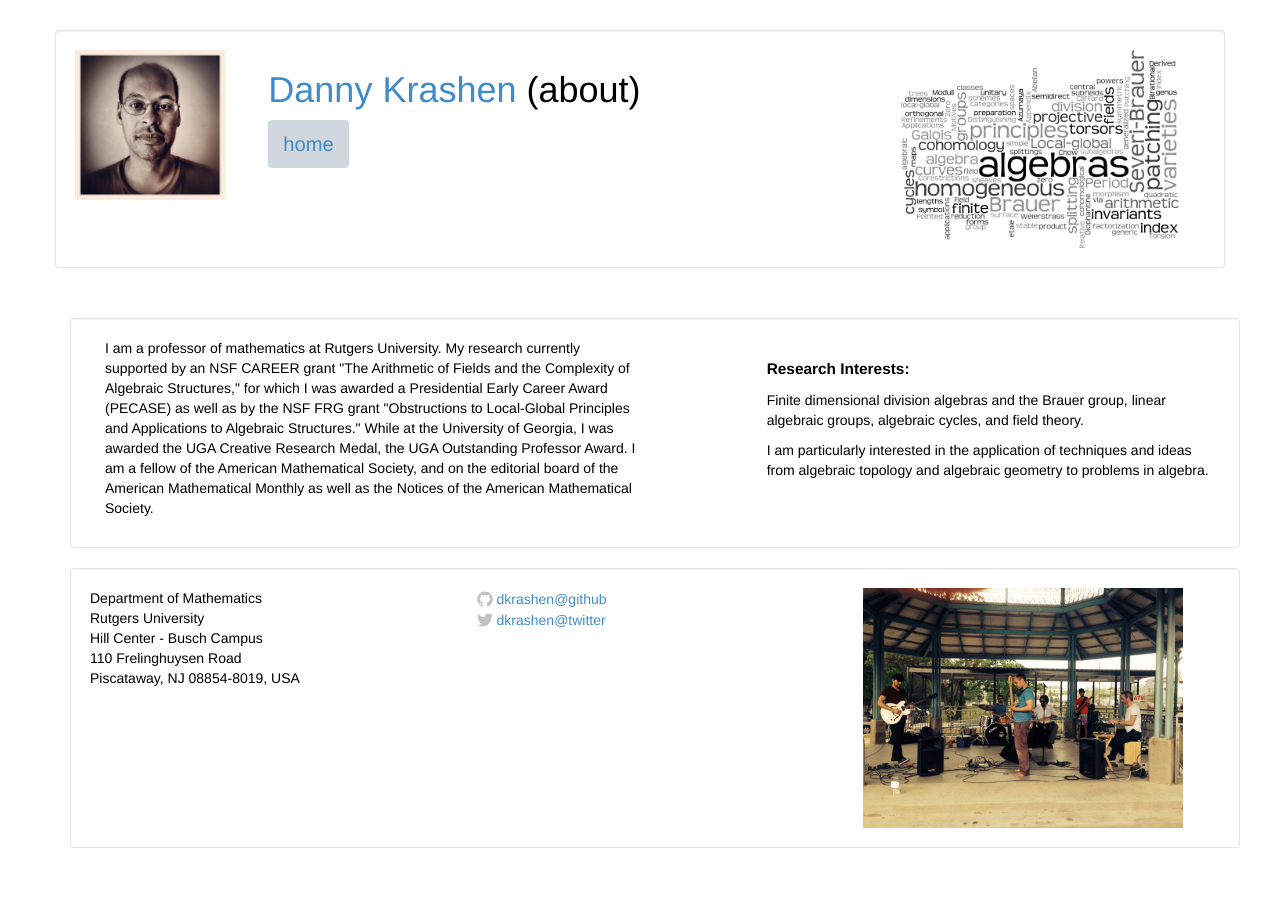
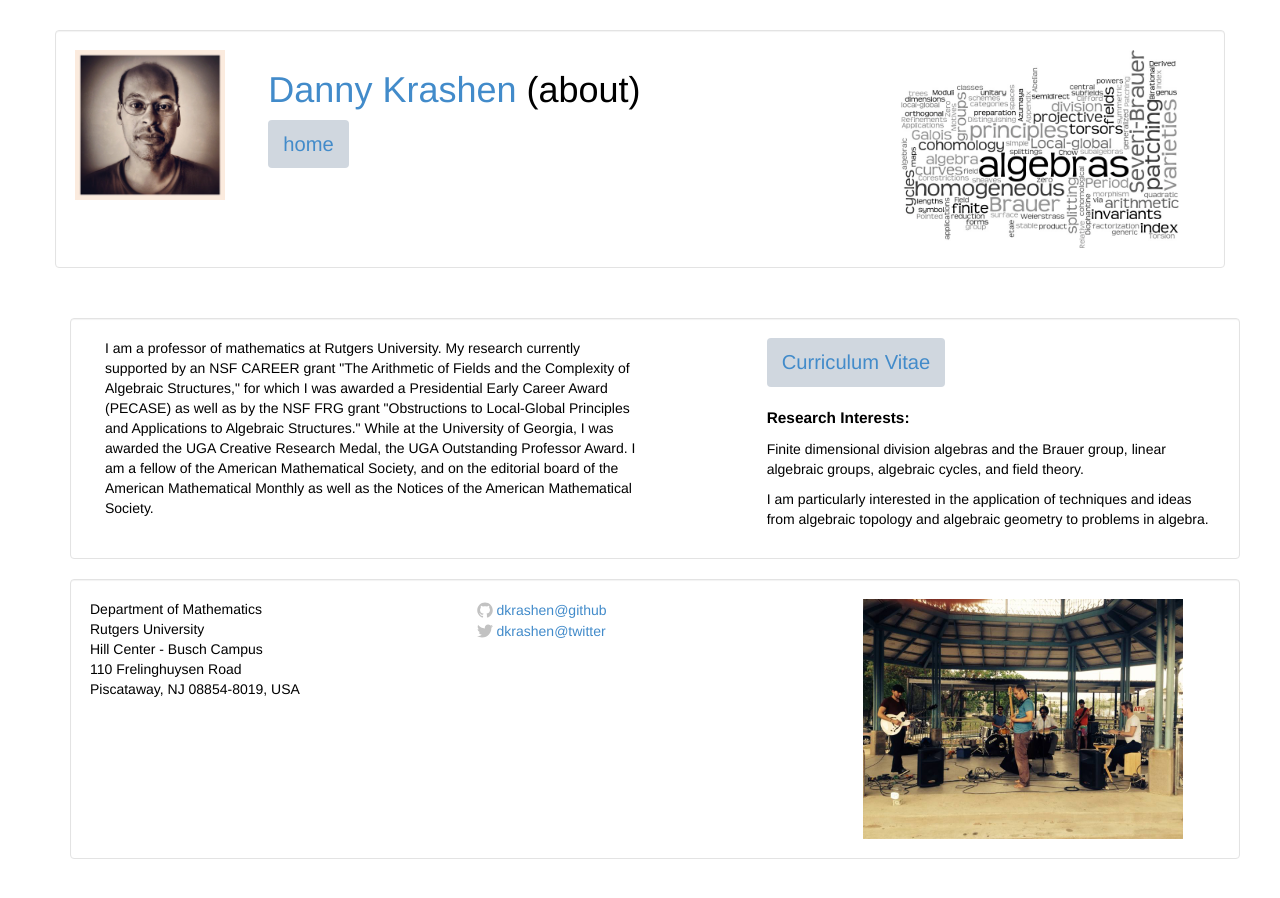
Before and after one commit to dkrashen/dkrashen.github.io, a Jekyll site: the page built from about.html, in a window 1280 px wide. Built offline with Jekyll 4.4.1, drawn with Linux system fonts in a browser that asks for light colours.

Commit message:
insert and update cv

```diff
--- a/about.html
+++ b/about.html
@@ -28,10 +28,10 @@ title: about
 	  <div class="col-md-5">
 
 	<ul class="nav nav-pills">
-<!--    <li>
+    <li>
       <a href="{{ "/vita.pdf" | prepend: site.baseurl}}"
         >Curriculum Vitae</a>
-    </li> -->
+    </li>
   </ul>
   <br />
 
```
Also changed, not shown: 1 other file.
